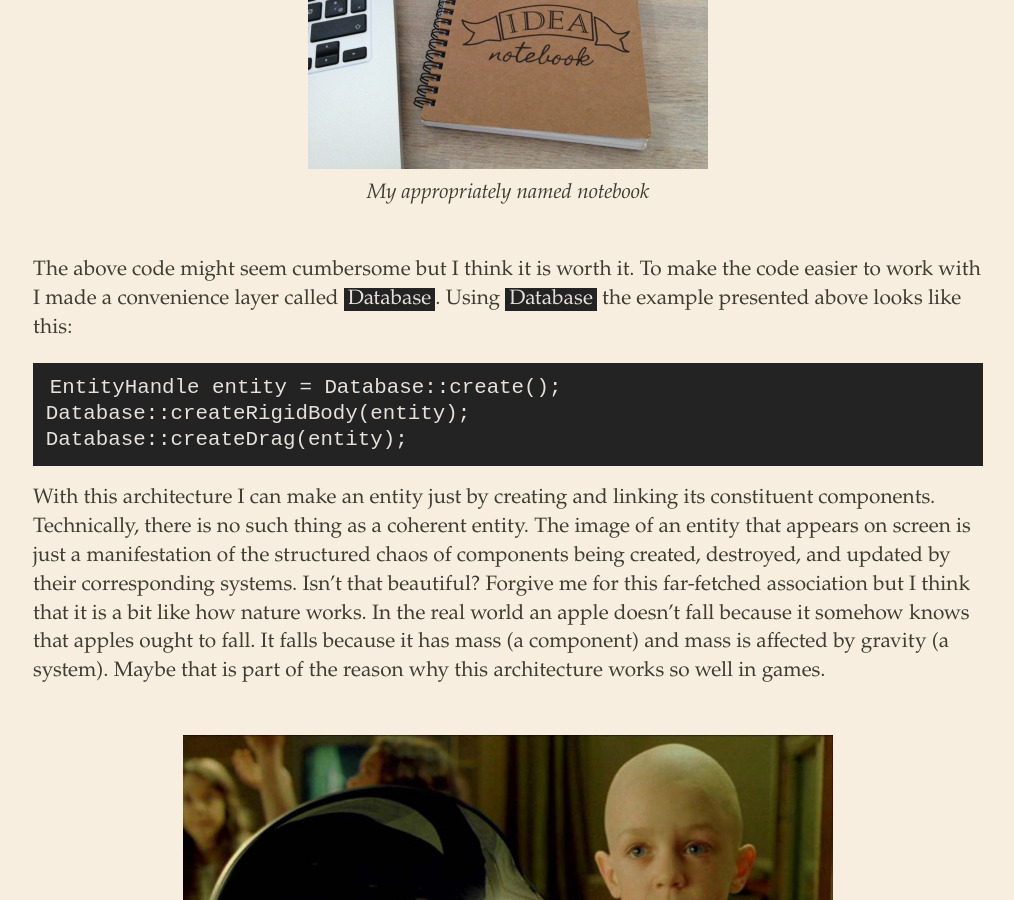
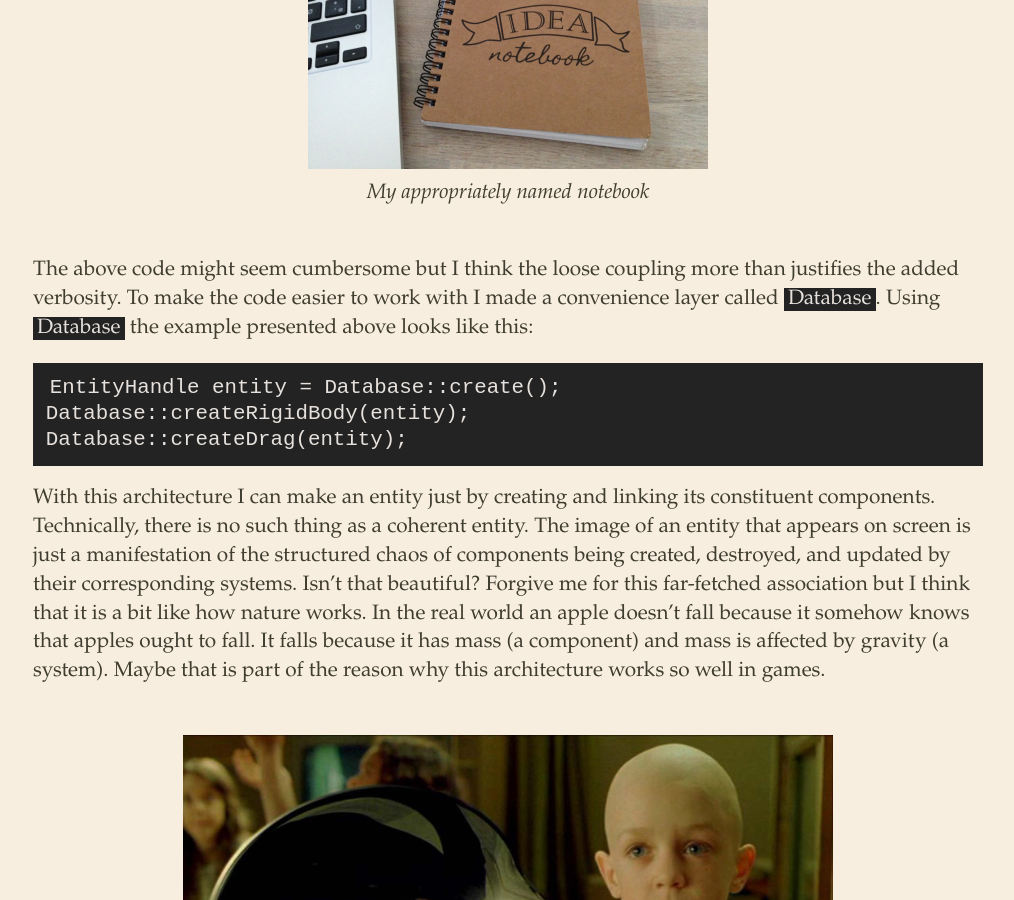
Before and after one commit to chopmo/rasmusrn.github.io, a Jekyll site: the page built from _posts/2015-05-26-game-systems-integration.markdown, in a window 1280 px wide and 900 px high, scrolled down 2087 px. Shown: the whole window, without its empty margins (132-1146 px from the left). Built offline with Jekyll 4.4.1, drawn with Linux system fonts in a browser that asks for light colours.

Commit message:
Explain what is worth what

```diff
--- a/_posts/2015-05-26-game-systems-integration.markdown
+++ b/_posts/2015-05-26-game-systems-integration.markdown
@@ -48,7 +48,7 @@ Notice how the `Physics` and the `Drag` systems don't know anything about entiti
   My appropriately named notebook
 </p>
 
-The above code might seem cumbersome but I think it is worth it. To make the code easier to work with I made a convenience layer called `Database`. Using `Database` the example presented above looks like this:
+The above code might seem cumbersome but I think the loose coupling more than justifies the added verbosity. To make the code easier to work with I made a convenience layer called `Database`. Using `Database` the example presented above looks like this:
 
 {% highlight cpp %}
 EntityHandle entity = Database::create();
```
